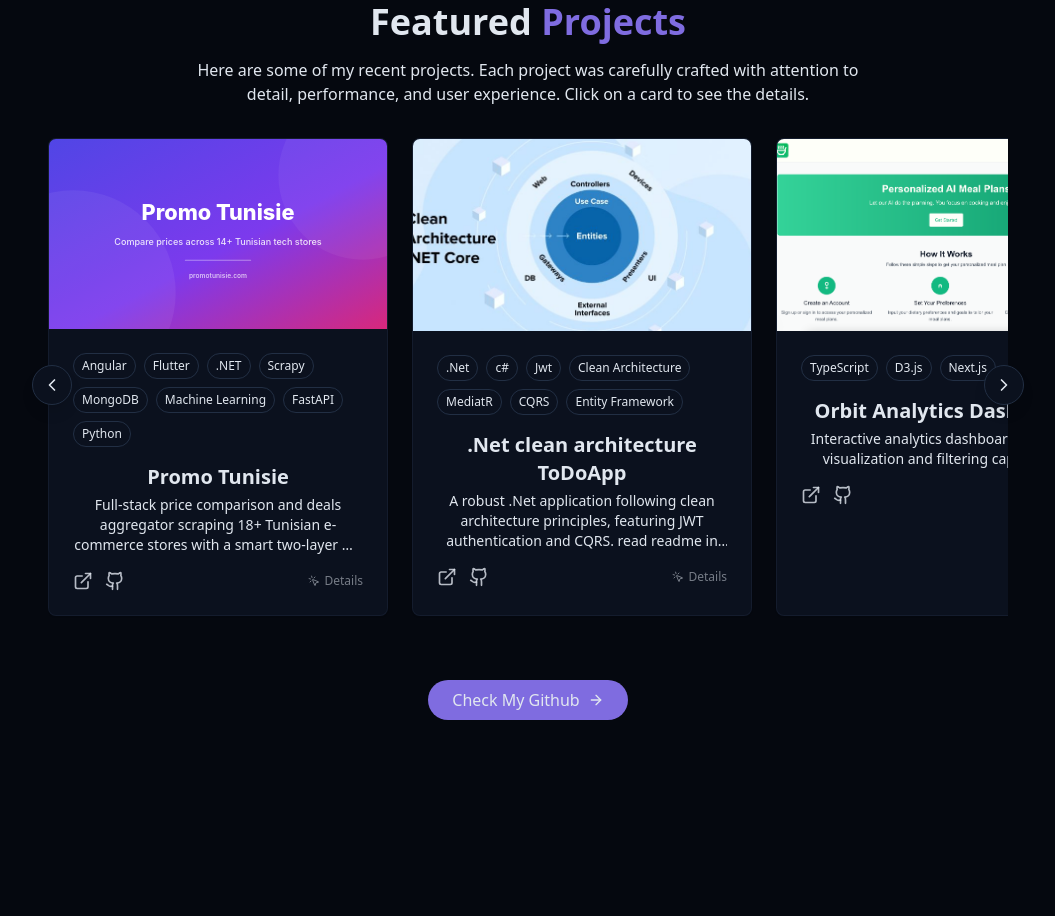
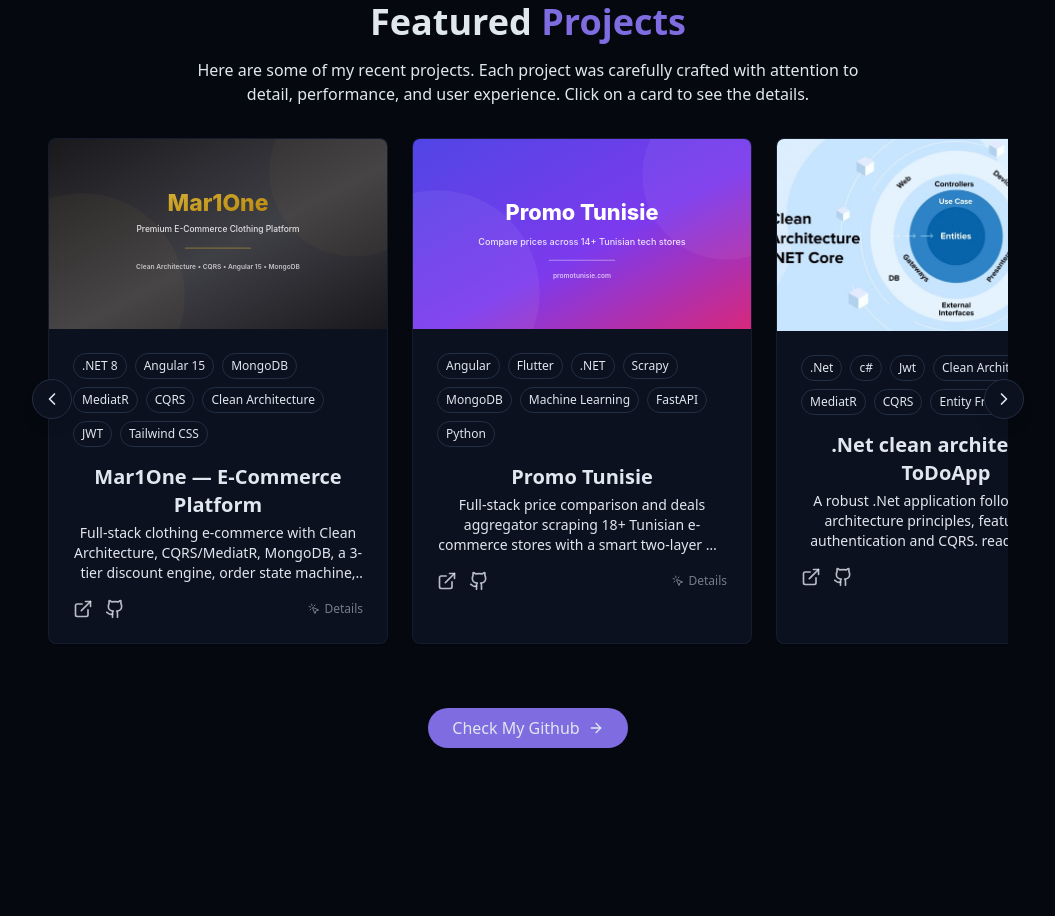
Before and after one commit to Farouk973/FelfelTech, a React (Vite) app: page / in a window 1280 px wide. Shown: the part 2660-3576 px from the top of the page, without its empty margins (107-1162 px from the left). Built offline with nearby package versions, Linux system fonts and the light colour scheme.

Commit message:
add project

```diff
--- a/src/components/ProjectsSection.jsx
+++ b/src/components/ProjectsSection.jsx
@@ -10,6 +10,108 @@ import { useRef, useState } from "react";
 import { ProjectModal } from "./ProjectModal";
 
 const projects = [
+  {
+    id: 5,
+    title: "Mar1One — E-Commerce Platform",
+    description:
+      "Full-stack clothing e-commerce with Clean Architecture, CQRS/MediatR, MongoDB, a 3-tier discount engine, order state machine, and a full admin dashboard — deployed to production via CI/CD.",
+    image: "/projects/mar1one.svg",
+    tags: [
+      ".NET 8",
+      "Angular 15",
+      "MongoDB",
+      "MediatR",
+      "CQRS",
+      "Clean Architecture",
+      "JWT",
+      "Tailwind CSS",
+    ],
+    demoUrl: "#",
+    githubUrl: "https://github.com/Farouk973",
+    detailedDescription:
+      "Mar1One (originally TripFit) is a full-stack e-commerce platform built for a real client — a clothing shop. The backend follows strict Clean Architecture (Domain → Application → Infrastructure → API) with CQRS via MediatR, persisted in MongoDB with a generic repository pattern. The frontend is an Angular 15 standalone SPA with a public storefront and a full admin CMS, styled entirely with Tailwind CSS. Features include a 3-tier discount/pricing engine (coupons, pack bundles, volume tiers), an order state machine with compensating stock transactions, JWT + refresh token auth, a dashboard with live analytics and a Leaflet visitor map, and a full CI/CD pipeline deployed to a VPS with nginx.",
+    techStack: [
+      ".NET 8",
+      "C#",
+      "MediatR 11",
+      "FluentValidation",
+      "AutoMapper",
+      "MongoDB Driver 3.9",
+      "Angular 15 (Standalone)",
+      "TypeScript",
+      "Tailwind CSS",
+      "Chart.js",
+      "Leaflet",
+      "BCrypt",
+      "JWT + Refresh Tokens",
+      "Nginx",
+      "GitHub Actions",
+      "systemd",
+    ],
+    sections: [
+      {
+        title: "Architecture & Design Patterns",
+        items: [
+          "Clean Architecture (Onion) with 4 strict layers: Domain → Application → Infrastructure → API — zero upward dependencies",
+          "CQRS via MediatR 11 with 68 IRequestHandler implementations across 14 feature areas (Auth, Products, Orders, Categories, Colors, Sizes, Users, Coupons, Inventory, Medias, PackDiscounts, VolumeDiscounts, StoreSettings, Analytics)",
+          "MediatR ValidationBehavior pipeline — FluentValidation validators run before every handler; failures throw grouped ValidationException",
+          "Generic MongoRepository<T> base with paged queries (PagedResult<T> with TotalPages, HasPrevious/NextPage)",
+          "Custom exception middleware mapping domain exceptions to HTTP codes: NotFoundException → 404, ConflictException → 409, ValidationException → 400 with error dictionary",
+          "Thin controllers inheriting ApiControllerBase — all logic lives in CQRS handlers",
+        ],
+      },
+      {
+        title: "Backend — The Hard Parts",
+        paragraphs: [
+          "The pricing engine in CreateOrderCommandHandler (446 lines) is the most complex piece. It stacks 3 discount systems: Coupons (percentage or fixed against subtotal, validated with date windows, min order, max uses), Pack Discounts (fixed bundle price proportionally distributed by unit-price share across products), and Volume Discounts (best-tier by total quantity — percentage rolls into unit price, fixed splits proportionally).",
+          "Order creation validates all stock atomically before any mutation. Each variant uses MongoDB's FindOneAndUpdateAsync with $inc for guarded decrement (fails if insufficient stock unless ContinueSellingWhenOutOfStock). If any later step fails, a compensation routine restores all stock and writes 'OrderFailed' StockMovement audit records — a manual saga pattern.",
+          "Order status follows a strict state machine: Pending → {Paid, Shipped, Cancelled}, Paid → {Shipped, Cancelled}, Shipped → {Delivered, Cancelled}, with terminal states. Status transitions use CAS (Compare-And-Swap) on the expected status to detect concurrent modifications. Cancelling restores stock and logs Return movements.",
+          "File upload supports up to 20 files (10 MB each, 50 MB request cap) with SHA-256 content deduplication — duplicate files are detected and returned separately. Inventory management includes bulk adjust (all-or-nothing with rollback), stock movement audit trail, and MongoDB aggregation pipelines for low-stock queries with computed StockStatus.",
+        ],
+      },
+      {
+        title: "Authentication & Security",
+        items: [
+          "JWT Bearer auth with HS256, role-based authorization (Admin/User), refresh token rotation (7-day opaque tokens, old token revoked + replaced)",
+          "Rate limiting via AspNetCoreRateLimit — 5 login attempts per 15 seconds per IP",
+          "App refuses to start if JWT secret key is missing or < 32 chars — fails loudly in production",
+          "Forwarded Headers middleware for correct client IP behind nginx reverse proxy",
+          "CORS policy locked to Angular origin (localhost:4200 in dev, configurable in prod)",
+          "Password hashing with BCrypt, admin user seeded on startup in Development",
+        ],
+      },
+      {
+        title: "Frontend — Angular 15 Standalone SPA",
+        paragraphs: [
+          "100% standalone components — zero NgModules. Functional interceptors (HttpInterceptorFn) and functional guards (CanActivateFn, CanDeactivateFn). Auth interceptor handles automatic JWT refresh on 401 with single-in-flight flag to prevent refresh storms.",
+          "Public storefront: hero carousel with touch/pointer swipe, rotating multi-language announcement bar (FR/AR/EN), client-side search popup, product detail page with color→image mapping, volume discount tier picker with per-slot variant selection, live countdown timers for scheduled discounts, skeleton loading, and a cart with volume-discount grouping, server-validated coupons, and max-delivery-fee shipping.",
+          "Admin CMS: dashboard with KPI cards, live 'Online Now' (polled every 30s), 4 Chart.js charts (revenue line, order-status doughnut, category-revenue bar, visitor line), Leaflet world map with size-scaled city markers, top-selling/most-clicked lists. Product form with drag-to-reorder chips, on-the-fly color creation with hex picker, media library picker, variant stock matrix editor, and 6-digit SKU validation.",
+          "Unsaved-changes guard on all forms using JSON-stringified form snapshots. Toast notification system (4 types, slide-in) and reusable confirmation dialog for destructive actions.",
+        ],
+      },
+      {
+        title: "Analytics & Geolocation",
+        items: [
+          "Anonymous page-view tracking with session IDs derived from SHA-256(IP:referrer:date)",
+          "Geolocation via ip-api.com with in-memory cache + 40 req/min rate limit; localhost short-circuits to Tunisia default",
+          "Dashboard aggregates: revenue/orders/visitors/online-now/top-selling/top-clicked/revenue-by-category via MongoDB aggregation pipelines",
+          "Visitor cities plotted on a Leaflet map with size-scaled markers in the admin dashboard",
+          "Excludes Cancelled orders from all analytics calculations",
+        ],
+      },
+      {
+        title: "DevOps & Deployment",
+        items: [
+          "GitHub Actions CI/CD: build + test on push to main/develop; SSH deploy to VPS on main merge",
+          "Nginx reverse proxy: HTTP→HTTPS (Let's Encrypt), SPA routing, /api/ and /uploads/ proxied to .NET Kestrel on port 5000, security headers, gzip, static asset caching",
+          "systemd service with secrets loaded from a chmod 600 env file — never committed to git",
+          "Server provisioning script (setup-server.sh) for fresh VPS: firewall, .NET 8 runtime, Node 18, nginx, certbot, systemd, secrets template",
+          "MongoMigration console tool for local→MongoDB Atlas data migration with batched inserts and index cloning",
+        ],
+      },
+    ],
+    links: ["GitHub", "View Repository"],
+  },
   {
     id: 4,
     title: "Promo Tunisie",
```
Also changed, not shown: public/projects/mar1one.svg (added).
